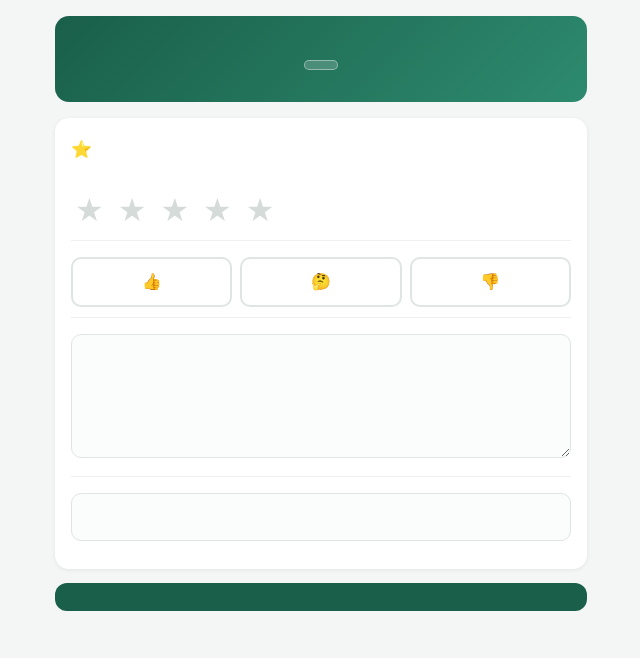
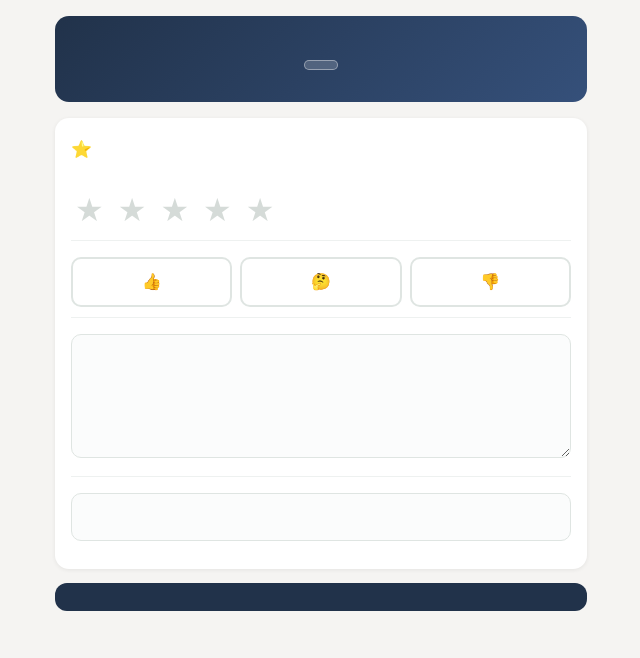
Before and after one commit to sharayahas-netizen/devices.yml, a Node project: template views/survey.ejs in a window 1280 px wide. Shown: the top 658 px of the page, without its empty margins (319-959 px from the left). Run offline with Node 20 templates, Linux system fonts and the light colour scheme; the template is opened without the code that fills it, so the values that code supplies are empty.

Commit message:
Add hotel logo upload and rebrand UI to Al Qasr navy/copper palette
Admins can upload a logo (PNG/JPG/WebP, max 2MB) from the settings page;
it is stored in data/ and shown on the guest survey, thank-you/closed
pages, admin login, and printable QR labels, with a remove option.
Restyle the color scheme from green to the logo's dark navy and copper
gold while keeping semantic colors for stat bars and badges.

Co-Authored-By: Claude Fable 5 <noreply@anthropic.com>
Claude-Session: https://claude.ai/code/session_011u459qfcfBAe4ST3FAZ8iK

```diff
--- a/package.json
+++ b/package.json
@@ -15,6 +15,7 @@
     "ejs": "^3.1.10",
     "express": "^4.21.2",
     "express-session": "^1.18.1",
+    "multer": "^2.2.0",
     "qrcode": "^1.5.4"
   }
 }
--- a/public/style.css
+++ b/public/style.css
@@ -1,15 +1,17 @@
 * { box-sizing: border-box; margin: 0; padding: 0; }
 
+/* Brand palette: Al Qasr Hotel — dark navy + copper gold (from the logo) */
 :root {
-  --primary: #1a5f4a;
-  --primary-light: #2d8a6e;
-  --gold: #f5b301;
-  --bg: #f4f6f5;
+  --primary: #21324a;
+  --primary-light: #35507a;
+  --gold: #cf9670;
+  --bg: #f5f4f2;
   --card: #ffffff;
-  --text: #1f2a26;
-  --muted: #6b7a74;
+  --text: #222b38;
+  --muted: #6f7885;
   --danger: #c0392b;
-  --success-bg: #e6f7ef;
+  --success-bg: #e9f5ef;
+  --accent-bg: #f8f0e8;
   --radius: 14px;
 }
 
@@ -92,7 +94,7 @@ body {
   font-weight: 600;
   cursor: pointer;
 }
-.choice input:checked + span { border-color: var(--primary); background: var(--success-bg); color: var(--primary); }
+.choice input:checked + span { border-color: var(--gold); background: var(--accent-bg); color: var(--primary); }
 
 textarea, input[type="text"], input[type="password"], input[type="number"] {
   width: 100%;
@@ -138,6 +140,11 @@ textarea:focus, input:focus { outline: none; border-color: var(--primary-light);
   margin-bottom: 12px;
   font-weight: 600;
 }
+
+.logo { max-width: 130px; border-radius: 12px; margin-bottom: 10px; }
+.qr-logo { width: 64px; border-radius: 8px; margin-bottom: 4px; }
+.inline-check { display: flex; align-items: center; gap: 8px; font-weight: 600; }
+.inline-check input { width: auto; }
 
 .center-card { text-align: center; padding: 40px 24px; margin-top: 15vh; }
 .center-card .big-icon { font-size: 3.5rem; margin: 10px 0; }
@@ -186,7 +193,7 @@ textarea:focus, input:focus { outline: none; border-color: var(--primary-light);
 .bar-label { font-size: 0.88rem; }
 .bar-track { background: #e8edeb; border-radius: 999px; height: 12px; overflow: hidden; }
 .bar-fill { height: 100%; border-radius: 999px; }
-.bar-fill.good { background: #2d8a6e; }
+.bar-fill.good { background: #2e9268; }
 .bar-fill.mid { background: var(--gold); }
 .bar-fill.bad { background: var(--danger); }
 .bar-value { font-weight: 700; font-size: 0.9rem; }
@@ -209,12 +216,12 @@ th { color: var(--muted); font-weight: 600; }
 
 .response-card .response-head { display: flex; gap: 12px; flex-wrap: wrap; align-items: center; margin-bottom: 8px; }
 .overall-badge { border-radius: 999px; padding: 2px 12px; font-size: 0.85rem; font-weight: 700; color: #fff; }
-.overall-badge.good { background: #2d8a6e; }
+.overall-badge.good { background: #2e9268; }
 .overall-badge.mid { background: var(--gold); color: #4a3b00; }
 .overall-badge.bad { background: var(--danger); }
 .rec-badge { font-size: 0.88rem; }
 .ratings-grid { display: flex; flex-wrap: wrap; gap: 6px; margin-bottom: 6px; }
-.rating-chip { background: #eef4f1; border-radius: 8px; padding: 3px 10px; font-size: 0.8rem; }
+.rating-chip { background: #eef1f5; border-radius: 8px; padding: 3px 10px; font-size: 0.8rem; }
 .comment { background: #fbf7ea; border-radius: 10px; padding: 8px 12px; margin-top: 6px; }
 
 /* ---------- QR print sheet ---------- */
--- a/src/db.js
+++ b/src/db.js
@@ -160,6 +160,7 @@ function stats() {
 
 module.exports = {
   db,
+  DATA_DIR,
   RATING_KEYS,
   getSetting,
   setSetting,
--- a/views/admin/login.ejs
+++ b/views/admin/login.ejs
@@ -9,7 +9,7 @@
 <body class="guest">
   <div class="container">
     <div class="card center-card">
-      <div class="big-icon">🔐</div>
+      <% if (hasLogo) { %><img src="/logo" alt="" class="logo"><% } else { %><div class="big-icon">🔐</div><% } %>
       <h2>لوحة تحكم الاستبيان</h2>
       <% if (error) { %><div class="alert"><%= error %></div><% } %>
       <form method="POST" action="/admin/login" class="login-form">
--- a/views/admin/qr.ejs
+++ b/views/admin/qr.ejs
@@ -21,6 +21,7 @@
   <div class="qr-sheet">
     <% for (const c of cards) { %>
       <div class="qr-card">
+        <% if (hasLogo) { %><img src="/logo" alt="" class="qr-logo"><% } %>
         <div class="qr-hotel"><%= hotel %></div>
         <img src="<%= c.dataUrl %>" alt="QR">
         <div class="qr-room"><%= /^\d+$/.test(c.room.room_number) ? `غرفة ${c.room.room_number} · Room ${c.room.room_number}` : c.room.room_number %></div>
--- a/views/message.ejs
+++ b/views/message.ejs
@@ -9,6 +9,7 @@
 <body class="guest">
   <div class="container">
     <div class="card center-card">
+      <% if (hasLogo) { %><img src="/logo" alt="" class="logo"><% } %>
       <h1 class="hotel-name"><%= hotel %></h1>
       <div class="big-icon"><%= title === t.thanksTitle ? '💚' : (title === t.closedTitle ? '✅' : '⚠️') %></div>
       <h2><%= title %></h2>
--- a/views/survey.ejs
+++ b/views/survey.ejs
@@ -12,6 +12,7 @@
       <div class="lang-switch">
         <a href="/s/<%= room.token %>?lang=<%= lang === 'ar' ? 'en' : 'ar' %>"><%= t.switchLang %></a>
       </div>
+      <% if (hasLogo) { %><img src="/logo" alt="" class="logo"><% } %>
       <h1><%= hotel %></h1>
       <h2><%= t.welcomeTitle %></h2>
       <p><%= t.welcomeText %></p>
```
Also changed, not shown: server.js (+29 -1 lines), views/admin/settings.ejs (+11 -1 lines), README.md, 1 other file.
